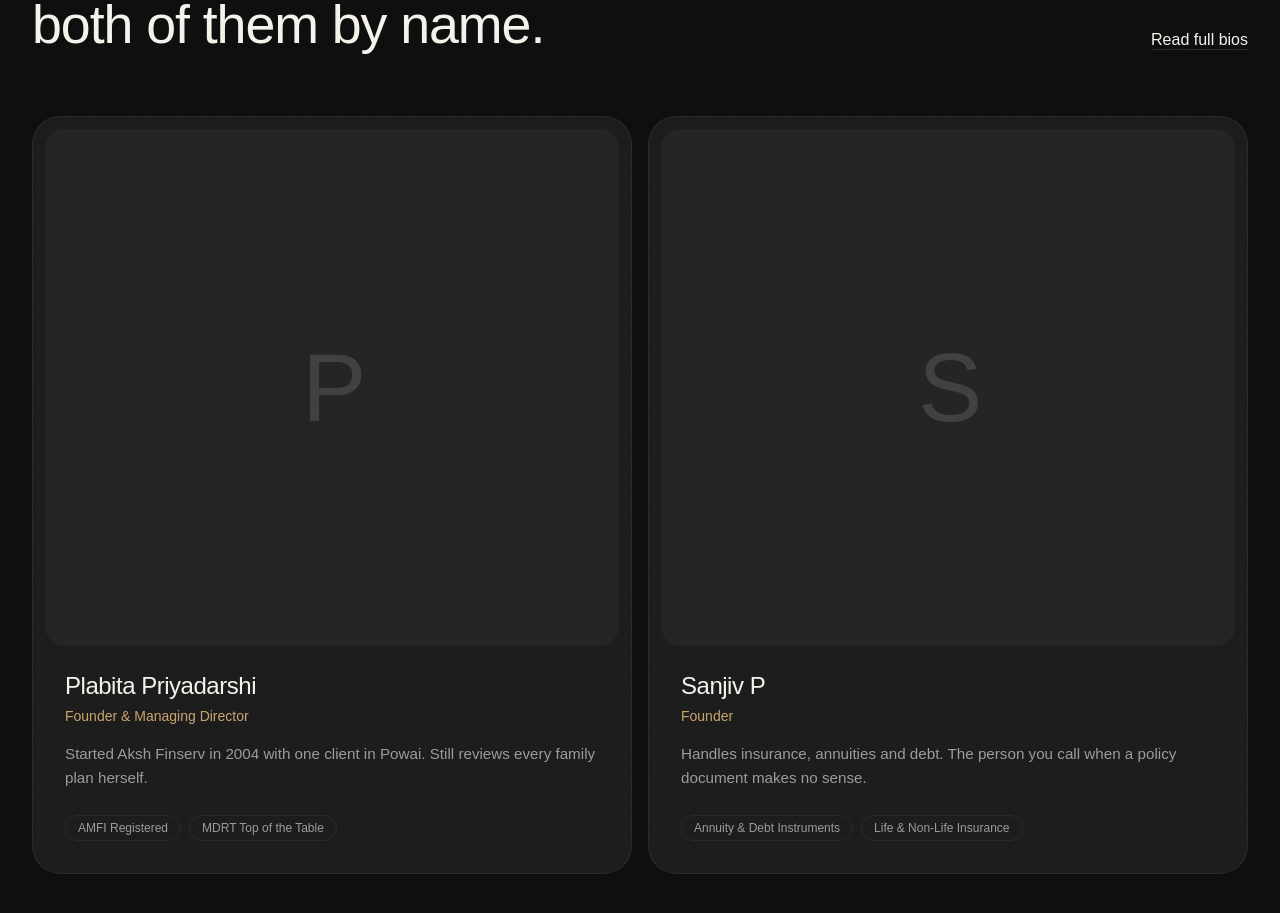
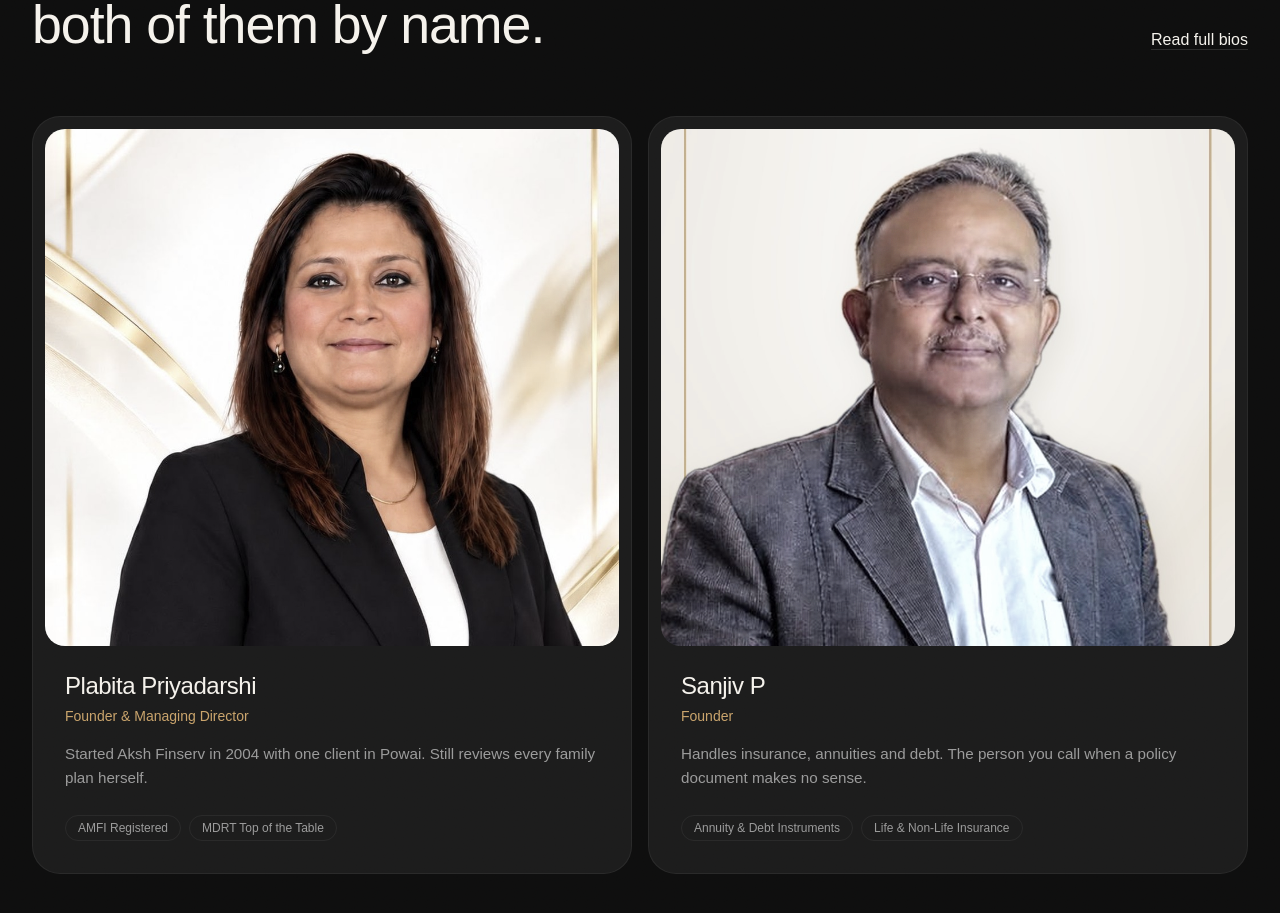
Before and after one commit to priyadarshiakshat94-art/akshfinserv, a Next.js app: page / in a window 1280 px wide. Shown: the part 4346-5259 px from the top of the page. Built offline with nearby package versions, Linux system fonts and the light colour scheme; no server answers; a web font is replaced by a local one.

Commit message:
Add founder photos to team cards
Co-Authored-By: Claude Opus 5.5 <noreply@anthropic.com>

```diff
--- a/components/home/team.tsx
+++ b/components/home/team.tsx
@@ -30,7 +30,7 @@ export function Team() {
                     alt={m.photoAlt}
                     fill
                     sizes="(min-width: 768px) 50vw, 100vw"
-                    className="object-cover grayscale-[35%]"
+                    className="object-cover object-[50%_20%] grayscale-[35%]"
                   />
                 ) : (
                   <div aria-hidden className="grid h-full place-items-center">
--- a/content/team/plabita.md
+++ b/content/team/plabita.md
@@ -9,7 +9,7 @@ credentials:
   - "AWMIE Top 100 Women in Finance 2019"
   - "Kotak Life Living Legend"
 photo: "/images/team/plabita.jpg"
-photoAlt: "Plabita Priyadarshi at the Aksh Finserv office in Powai"
+photoAlt: "Plabita Priyadarshi, Founder and Managing Director of Aksh Finserv"
 order: 1
 ---
 
```
Also changed, not shown: public/images/team/plabita.jpg (added), public/images/team/sanjiv.jpg (added).
